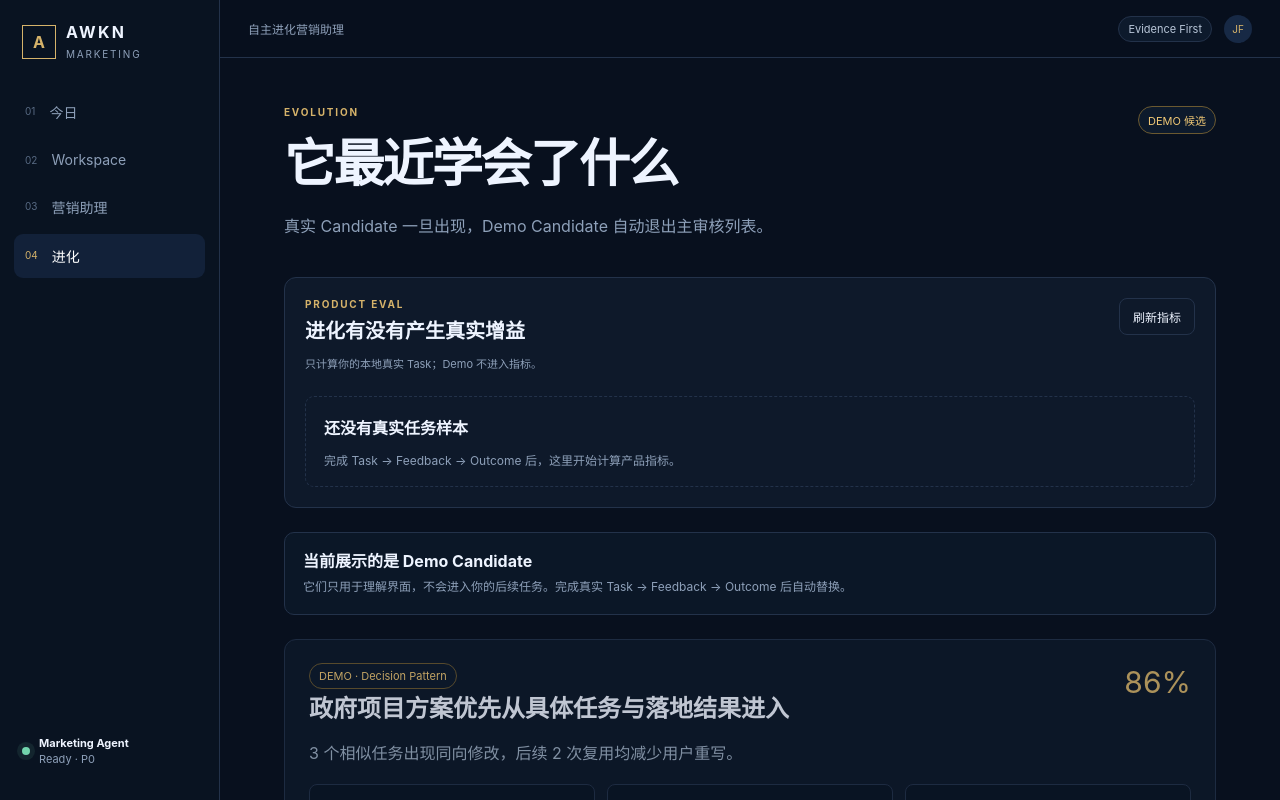
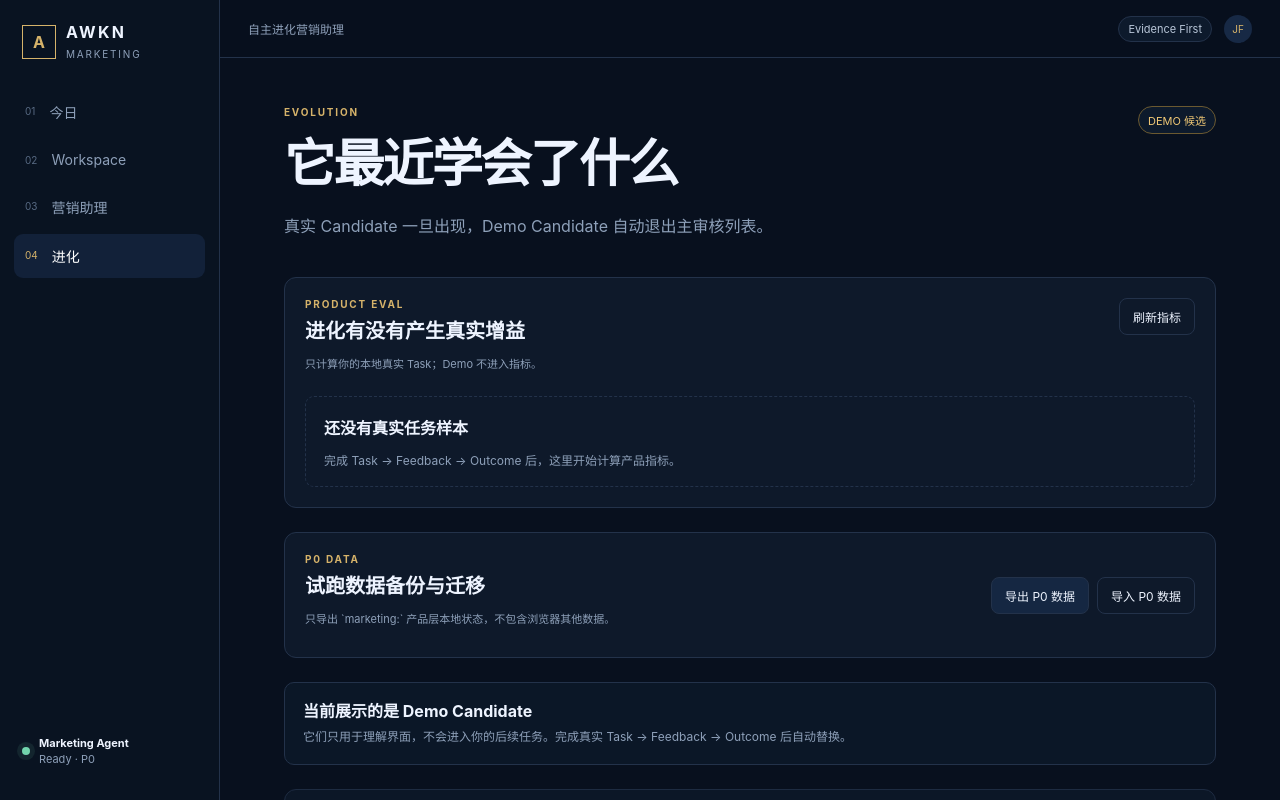
Before and after one commit to AWKN-Lab/marketing, a Next.js app: page /evolution in a window 1280 px wide. Shown: the top 800 px of the page. Built offline with nearby package versions, Linux system fonts and the light colour scheme.

Commit message:
feat: add P0 data export and import

```diff
--- a/components/evolution-review.tsx
+++ b/components/evolution-review.tsx
@@ -2,6 +2,7 @@
 
 import type { EvolutionCandidate } from "@/lib/types";
 import { EvolutionMetrics } from "@/components/evolution-metrics";
+import { P0DataPortability } from "@/components/p0-data-portability";
 import { EVOLUTION_REVIEWS_KEY, LOCAL_CANDIDATES_KEY, type LocalEvolutionCandidate } from "@/lib/evolution-store";
 import { usePersistedState } from "@/lib/use-persisted-state";
 
@@ -14,6 +15,7 @@ export function EvolutionReview({ candidates }: { candidates: EvolutionCandidate
   return <main className="page stack-lg">
     <header className="page-header"><div><p className="eyebrow">EVOLUTION</p><h1>它最近学会了什么</h1><p className="muted">真实 Candidate 一旦出现，Demo Candidate 自动退出主审核列表。</p></div><span className={`pill ${hasRealCandidates ? "" : "demo-badge"}`}>{hasRealCandidates ? `${allCandidates.length} 条真实候选` : "DEMO 候选"}</span></header>
     <EvolutionMetrics />
+    <P0DataPortability />
     {hasRealCandidates ? <div className="evolution-notice"><span className="pulse"/><div><strong>这些候选来自你的真实任务</strong><p>审核后，下一次创建同类型任务时会匹配已确认经验。</p></div></div> : <div className="demo-notice"><strong>当前展示的是 Demo Candidate</strong><p>它们只用于理解界面，不会进入你的后续任务。完成真实 Task → Feedback → Outcome 后自动替换。</p></div>}
     <section className="stack-md">{allCandidates.map((candidate) => {
       const isReal = candidate.id.startsWith("local-ev-");
--- /dev/null
+++ b/components/p0-data-portability.tsx
@@ -0,0 +1,50 @@
+"use client";
+
+import { useState } from "react";
+import { buildP0Bundle, parseP0Bundle } from "@/lib/p0-bundle";
+
+function collectEntries() {
+  const entries: Record<string, string> = {};
+  for (let index = 0; index < window.localStorage.length; index += 1) {
+    const key = window.localStorage.key(index);
+    if (!key || !key.startsWith("marketing:")) continue;
+    const value = window.localStorage.getItem(key);
+    if (value !== null) entries[key] = value;
+  }
+  return entries;
+}
+
+export function P0DataPortability() {
+  const [message, setMessage] = useState("");
+
+  function exportData() {
+    const bundle = buildP0Bundle(collectEntries());
+    const blob = new Blob([JSON.stringify(bundle, null, 2)], { type: "application/json" });
+    const url = URL.createObjectURL(blob);
+    const anchor = document.createElement("a");
+    anchor.href = url;
+    anchor.download = `awkn-marketing-p0-${new Date().toISOString().slice(0, 10)}.json`;
+    anchor.click();
+    URL.revokeObjectURL(url);
+    setMessage(`已导出 ${Object.keys(bundle.entries).length} 个 P0 状态项。`);
+  }
+
+  async function importData(file: File | null) {
+    if (!file) return;
+    try {
+      const bundle = parseP0Bundle(await file.text());
+      const count = Object.keys(bundle.entries).length;
+      if (!window.confirm(`将导入 ${count} 个 P0 状态项，并覆盖同名本地数据。继续吗？`)) return;
+      for (const [key, value] of Object.entries(bundle.entries)) window.localStorage.setItem(key, value);
+      setMessage(`已导入 ${count} 个状态项，正在刷新。`);
+      window.location.reload();
+    } catch {
+      setMessage("导入失败：文件不是有效的 AWKN Marketing P0 数据包。");
+    }
+  }
+
+  return <section className="data-portability panel">
+    <div><p className="eyebrow">P0 DATA</p><h2>试跑数据备份与迁移</h2><p className="muted small">只导出 `marketing:` 产品层本地状态，不包含浏览器其他数据。</p></div>
+    <div className="row gap-sm wrap"><button className="button secondary" onClick={exportData}>导出 P0 数据</button><label className="button ghost import-button">导入 P0 数据<input type="file" accept="application/json,.json" onChange={(event) => void importData(event.target.files?.[0] ?? null)} /></label>{message && <span className="muted small">{message}</span>}</div>
+  </section>;
+}
--- /dev/null
+++ b/lib/p0-bundle.ts
@@ -0,0 +1,36 @@
+export const P0_BUNDLE_FORMAT = "awkn-marketing-p0";
+export const P0_BUNDLE_VERSION = 1;
+
+export type P0Bundle = {
+  format: typeof P0_BUNDLE_FORMAT;
+  version: number;
+  exportedAt: string;
+  entries: Record<string, string>;
+};
+
+export function buildP0Bundle(entries: Record<string, string>, exportedAt = new Date().toISOString()): P0Bundle {
+  return {
+    format: P0_BUNDLE_FORMAT,
+    version: P0_BUNDLE_VERSION,
+    exportedAt,
+    entries: Object.fromEntries(Object.entries(entries).filter(([key, value]) => key.startsWith("marketing:") && typeof value === "string")),
+  };
+}
+
+export function parseP0Bundle(raw: string): P0Bundle {
+  const value = JSON.parse(raw) as Partial<P0Bundle>;
+  if (value.format !== P0_BUNDLE_FORMAT || value.version !== P0_BUNDLE_VERSION || !value.entries || typeof value.entries !== "object") {
+    throw new Error("INVALID_P0_BUNDLE");
+  }
+
+  const entries = Object.fromEntries(
+    Object.entries(value.entries).filter(([key, item]) => key.startsWith("marketing:") && typeof item === "string"),
+  );
+
+  return {
+    format: P0_BUNDLE_FORMAT,
+    version: P0_BUNDLE_VERSION,
+    exportedAt: typeof value.exportedAt === "string" ? value.exportedAt : "",
+    entries,
+  };
+}
```
Also changed, not shown: scripts/p0-acceptance.ts (+8 -1 lines), app/globals.css.
